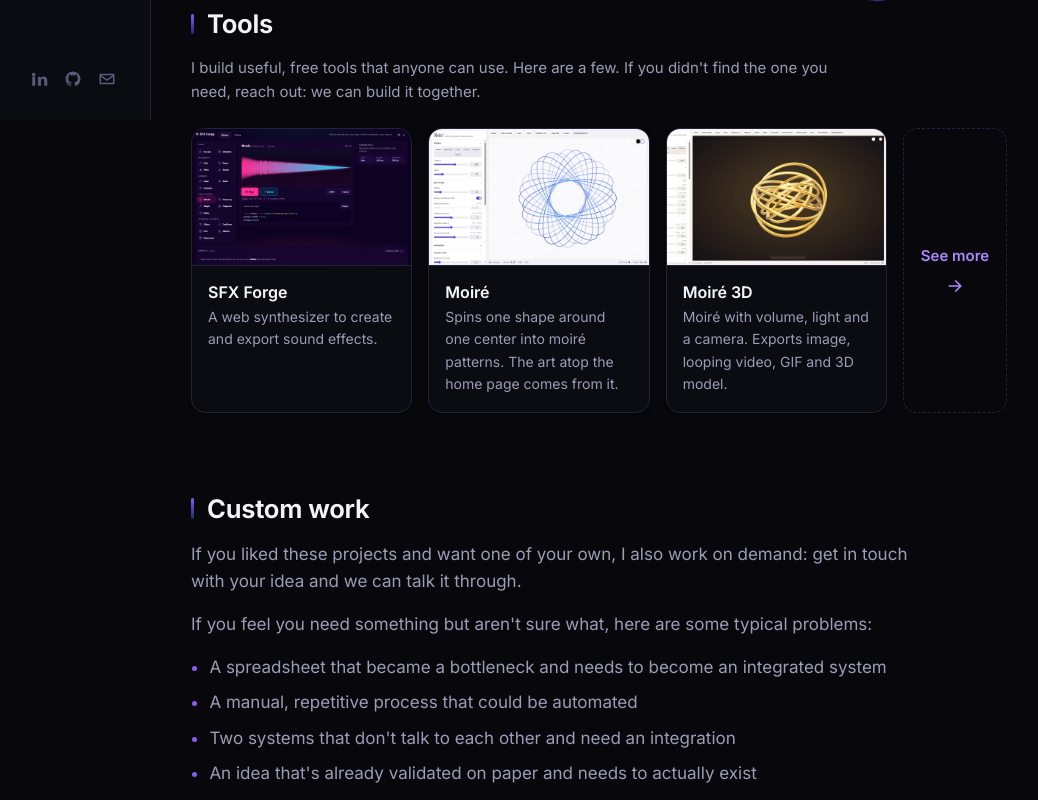
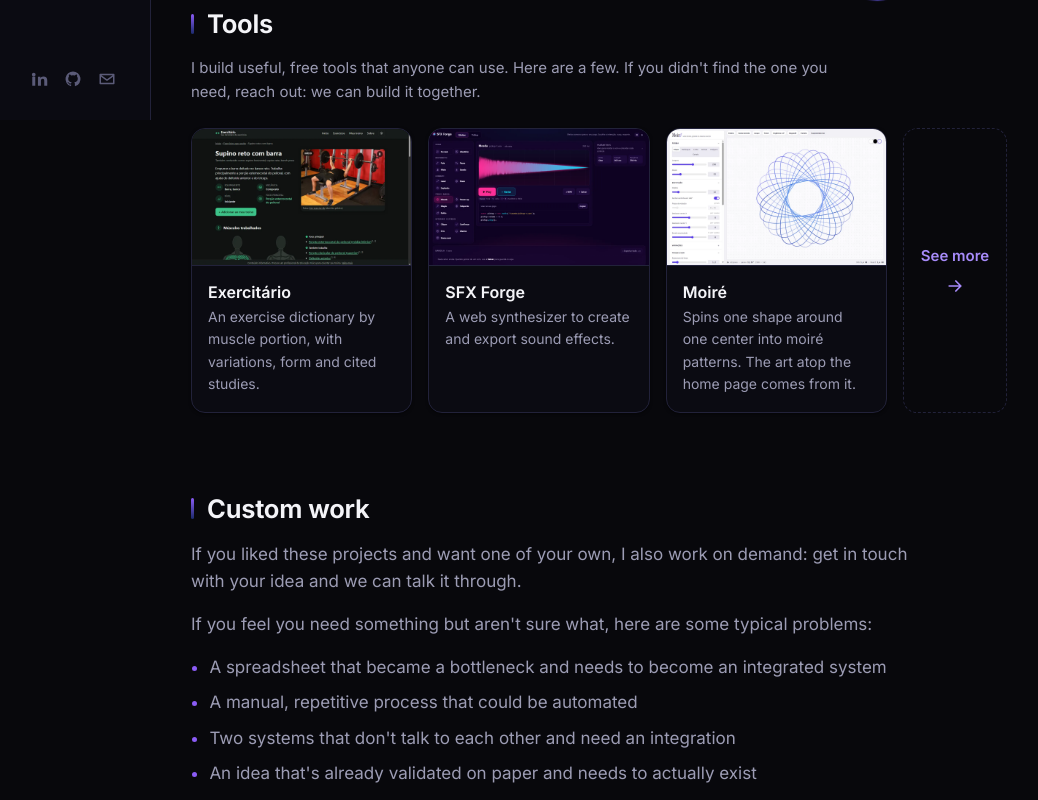
Before and after one commit to Serignolli/portifolio, a React (Vite) app: page / in a window 1280 px wide. Shown: the part 680-1480 px from the top of the page, without its empty margins (5-1043 px from the left). Built offline with nearby package versions, Linux system fonts and the light colour scheme.

Commit message:
exercitario

```diff
--- a/src/data/projects.ts
+++ b/src/data/projects.ts
@@ -45,6 +45,23 @@ export function projectHref(project: Project): string | undefined {
 
 export const projects: Project[] = [
   // ---------- Ferramentas ----------
+  {
+    id: 'exercitario',
+    name: 'Exercitário',
+    category: 'tool',
+    url: 'https://exercitario.serignolli.com/',
+    featured: true,
+    tags: ['Astro', 'React', 'TypeScript'],
+    shot: '/shots/exercitario.webp',
+    description: {
+      pt: 'Dicionário de exercícios por porção muscular, com variações, execução e estudos citados.',
+      en: 'An exercise dictionary by muscle portion, with variations, form and cited studies.',
+    },
+    alt: {
+      pt: 'Página do supino reto no Exercitário, com fotos da execução, foco principal e mapa dos músculos.',
+      en: 'Bench press page on Exercitário, with form photos, main focus and a map of the muscles worked.',
+    },
+  },
   {
     id: 'sfx-forge',
     name: 'SFX Forge',
```
Also changed, not shown: public/shots/exercitario.webp (added).
